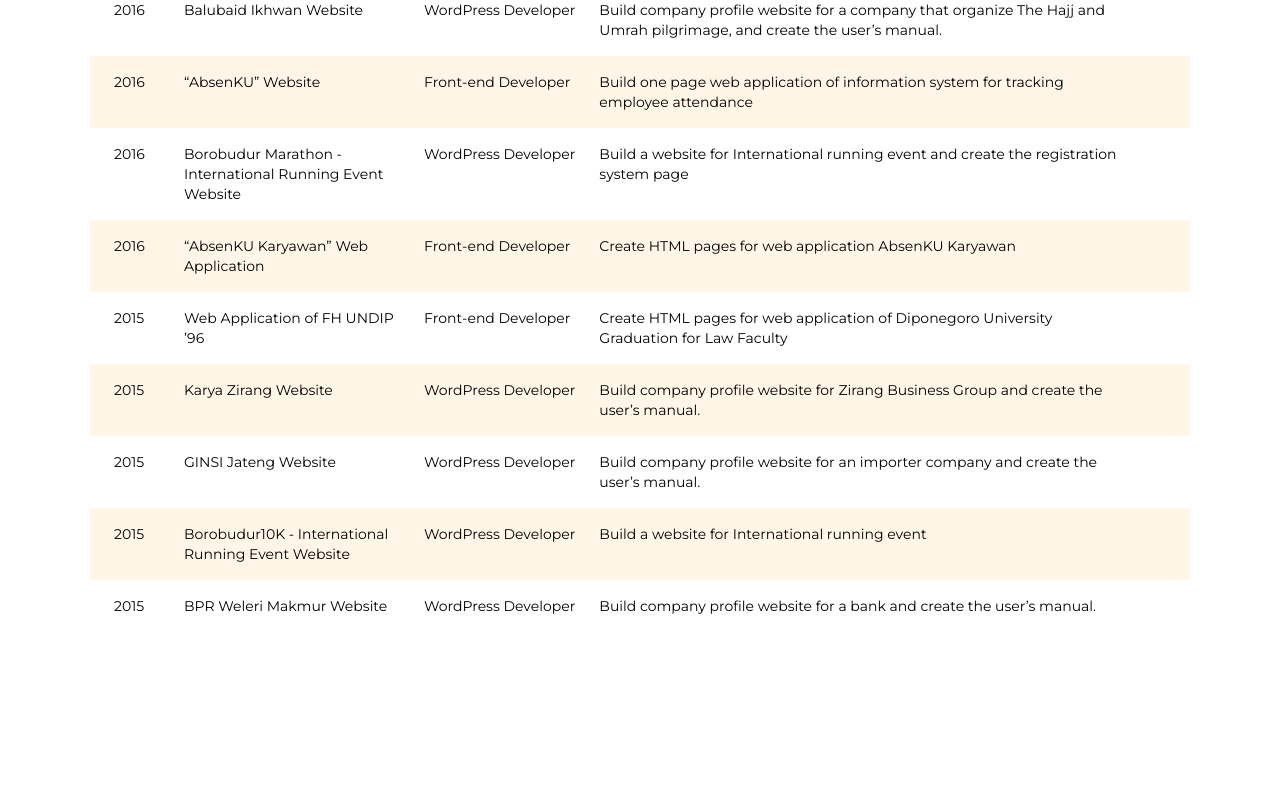
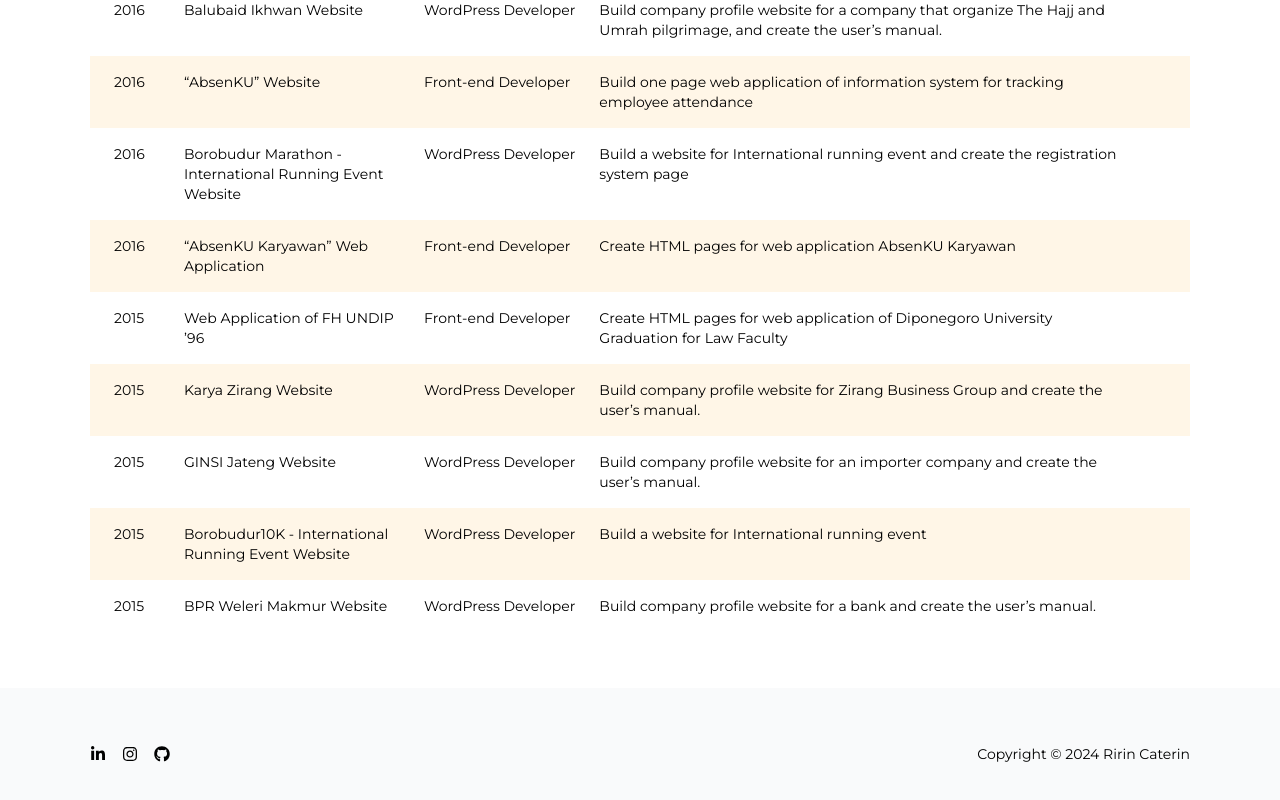
Before and after one commit to ririn-caterin/ririncaterin, a Next.js app: page /all-projects in a window 1280 px wide. Shown: the part 3196-3996 px from the top of the page. Before the commit the page ends 3884 px from the top, so only its background shows below. Built offline with nearby package versions, Linux system fonts and the light colour scheme.

Commit message:
update favicon and footer section on all projects page

```diff
--- a/app/all-projects/page.tsx
+++ b/app/all-projects/page.tsx
@@ -1,6 +1,7 @@
 import type { Metadata } from "next";
 import AllProjects from "../components/AllProjects";
 import Header from "../components/Header";
+import Footer from "../components/Footer";
 
 export const metadata: Metadata = {
   title: "Ririn Caterin | Front End Developer",
@@ -29,6 +30,9 @@
         </p>
         <AllProjects />
       </div>
+      <div className="bg-gray-50">
+        <Footer />
+      </div>
     </div>
   );
 };
--- a/app/layout.tsx
+++ b/app/layout.tsx
@@ -1,5 +1,12 @@
+import type { Metadata } from "next";
 import { Montserrat } from "next/font/google";
 import "./globals.css";
+
+export const metadata: Metadata = {
+  icons: {
+    icon: "/ririn.ico",
+  },
+};
 
 const montserrat = Montserrat({
   subsets: ["latin"],
```
Also changed, not shown: 1 other file (tests, documents, lock files or other folders).
